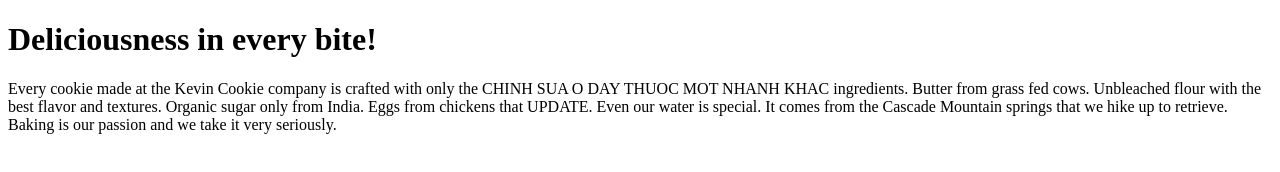
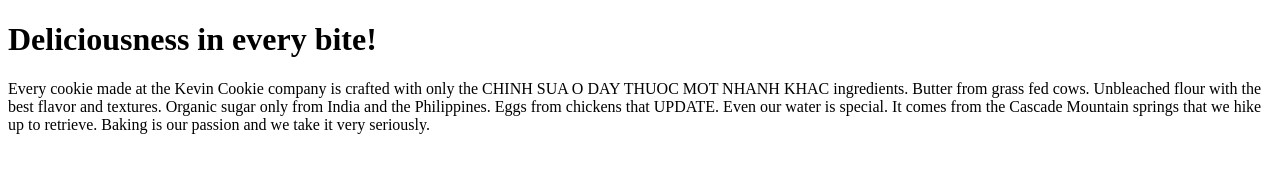
Before and after one commit to GiaLuat2004/demo_git, a plain HTML site: page index.htm in a window 1280 px wide. Drawn offline with Linux system fonts and the light colour scheme.

Commit message:
Update index.htm
includePhilippinesSugar_edit

```diff
--- a/index.htm
+++ b/index.htm
@@ -4,7 +4,7 @@
 
 <h1>Deliciousness in every bite!</h1>
 
-<p>Every cookie made at the Kevin Cookie company is crafted with only the CHINH SUA O DAY THUOC MOT NHANH KHAC ingredients. Butter from grass fed cows. Unbleached flour with the best flavor and textures. Organic sugar only from India. Eggs from chickens that UPDATE. Even our water is special. It comes from the Cascade Mountain springs that we hike up to retrieve. Baking is our passion and we take it very seriously.</p>
+<p>Every cookie made at the Kevin Cookie company is crafted with only the CHINH SUA O DAY THUOC MOT NHANH KHAC ingredients. Butter from grass fed cows. Unbleached flour with the best flavor and textures. Organic sugar only from India and the Philippines. Eggs from chickens that UPDATE. Even our water is special. It comes from the Cascade Mountain springs that we hike up to retrieve. Baking is our passion and we take it very seriously.</p>
 
 
 </body>
```
